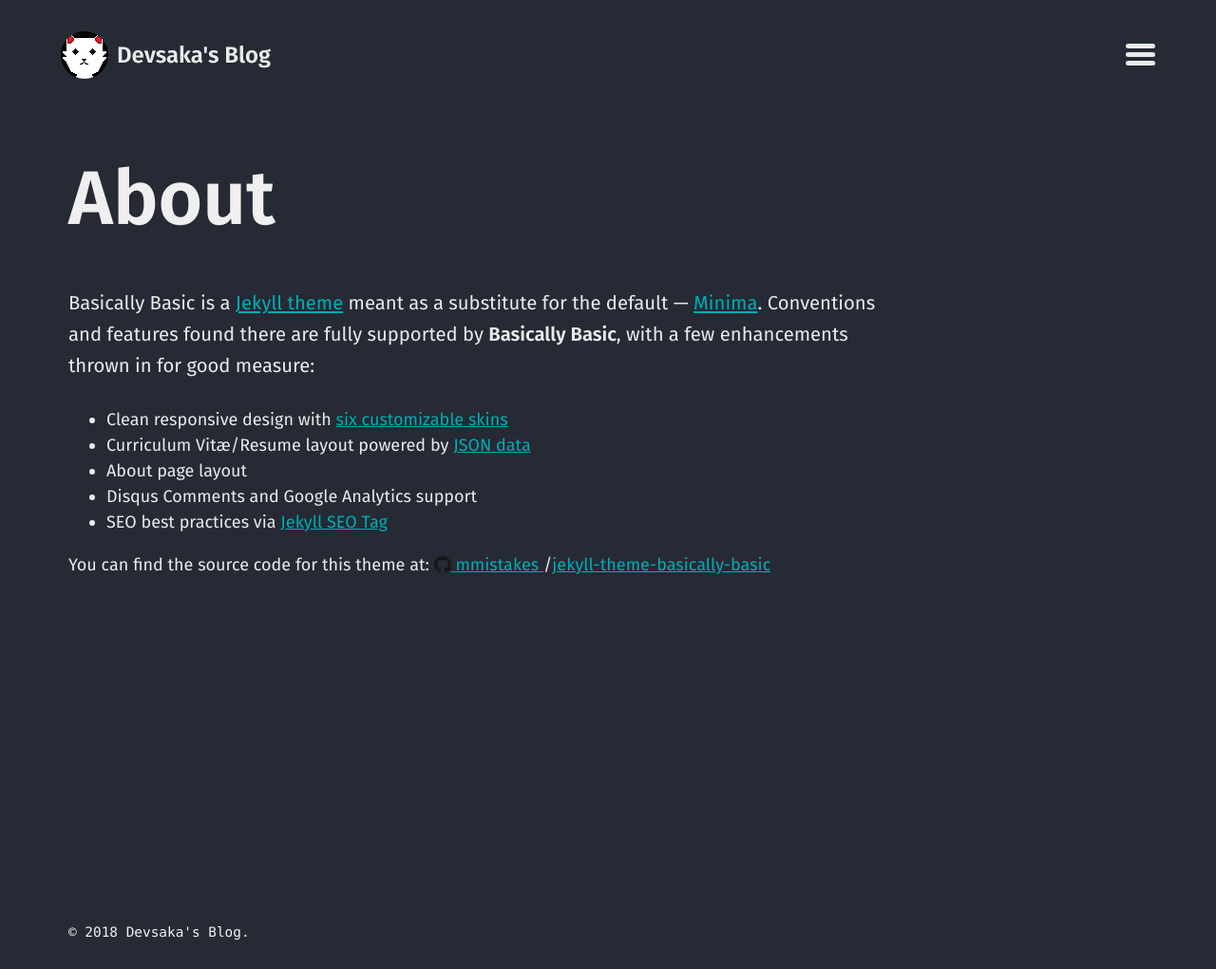
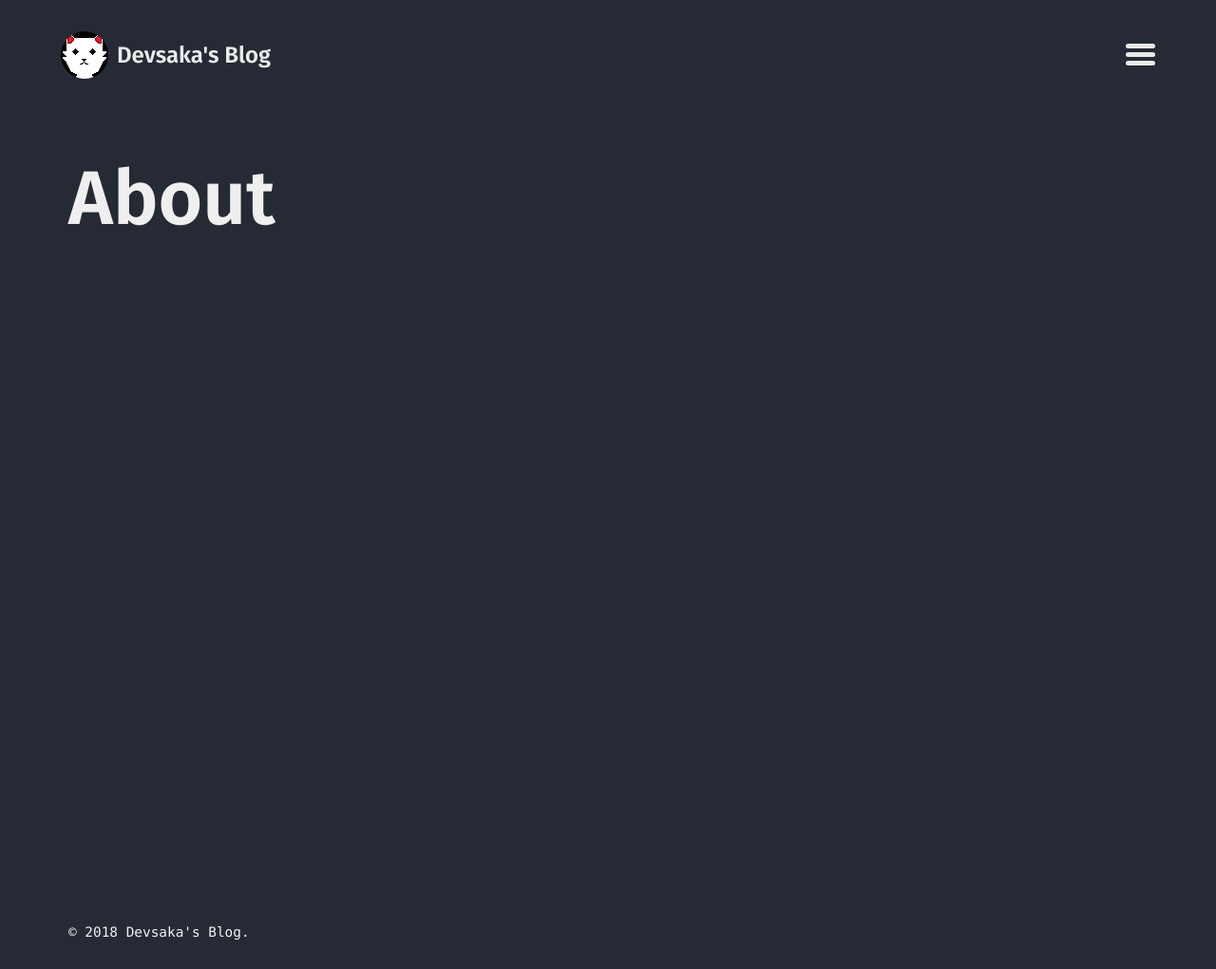
Before and after one commit to mmistakes/jekyll-theme-basically-basic, a Jekyll site: the page built from about.md, in a window 1280 px wide. Shown: the whole page at 95% size. Built offline with Jekyll 4.4.1, drawn with Linux system fonts in a browser that asks for light colours.

Commit message:
Update profile

```diff
--- a/about.md
+++ b/about.md
@@ -2,13 +2,3 @@
 title: "About"
 layout: about
 ---
-
-Basically Basic is a [Jekyll theme](https://jekyllrb.com/docs/themes/) meant as a substitute for the default --- [Minima](https://github.com/jekyll/minima). Conventions and features found there are fully supported by **Basically Basic**, with a few enhancements thrown in for good measure:
-
-- Clean responsive design with [six customizable skins](#skin)
-- Curriculum Vitæ/Resume layout powered by [JSON data](http://registry.jsonresume.org/)
-- About page layout
-- Disqus Comments and Google Analytics support
-- SEO best practices via [Jekyll SEO Tag](https://github.com/jekyll/jekyll-seo-tag/)
-
-You can find the source code for this theme at: {% include icon-github.html username="mmistakes" %}/[jekyll-theme-basically-basic](https://github.com/mmistakes/jekyll-theme-basically-basic)
```
Also changed, not shown: assets/images/profile.jpg (added).
